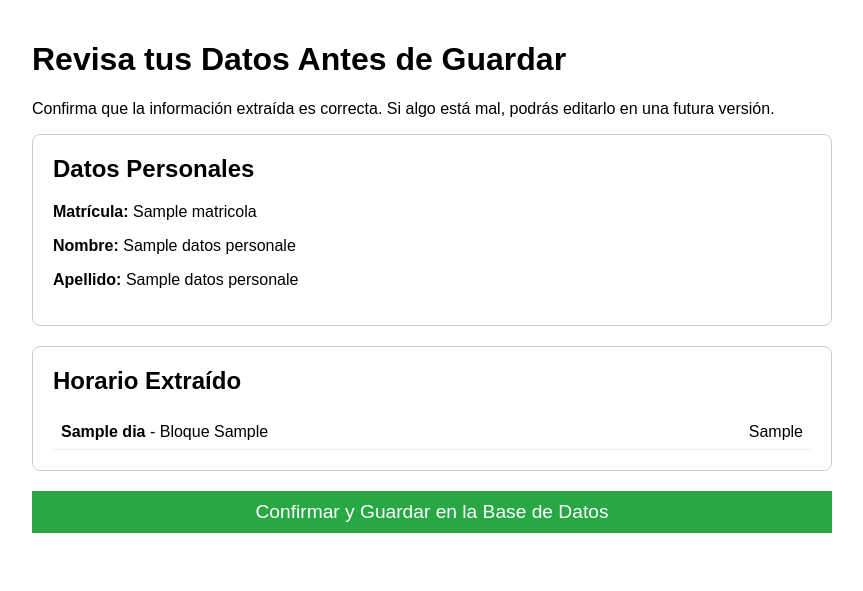
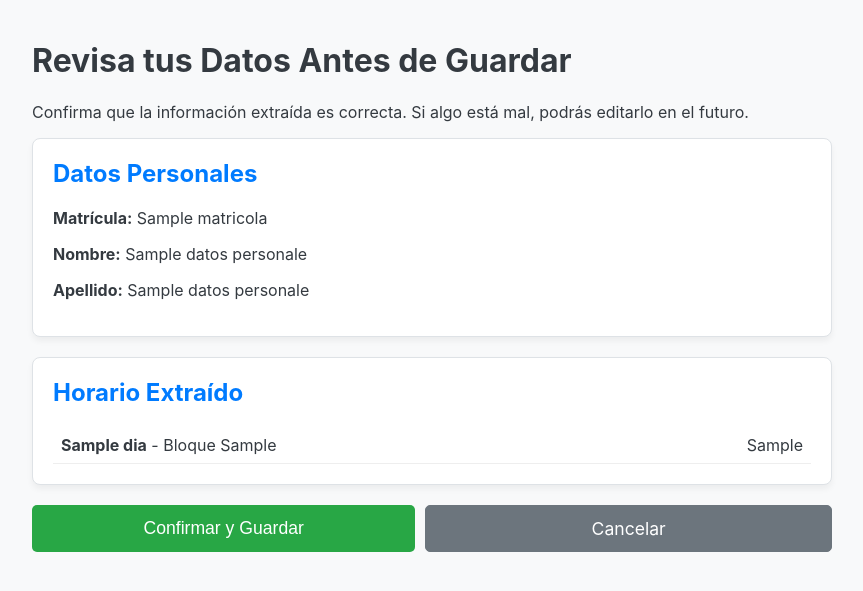
Before and after one commit to JetIAbot/PUG, a Flask app: template templates/revisar.html in a window 1280 px wide. Shown: the top 591 px of the page, without its empty margins (208-1071 px from the left). Run offline with Flask 3, Linux system fonts and the light colour scheme; the template is opened without the code that fills it: most values are stand-ins (such as "Sample title", 1, 10 or a date in 2020).

Commit message:
Integrar Celery para scraping asíncrono y mejorar seguridad
Se implementa Celery y Redis para procesar el scraping de horarios en segundo plano, delegando la extracción y guardado de datos a una tarea asíncrona definida en tasks.py. Se mejora la seguridad cargando la clave secreta de Flask desde variables de entorno. Se actualiza el README con instrucciones detalladas de instalación y uso, se añade requirements.txt con las dependencias necesarias, y se moderniza la plantilla revisar.html. El endpoint de guardado directo y la lógica de revisión quedan obsoletos, simplificando el flujo para el usuario.

```diff
--- a/app.py
+++ b/app.py
@@ -4,12 +4,19 @@ import sys
 import json
 import firebase_admin
 from firebase_admin import credentials, firestore
+import os
+from dotenv import load_dotenv
+from tasks import run_scraping_task  # Importamos la tarea de scraping
+
+# Cargar variables de entorno desde .env
+load_dotenv()
 
 # Inicializamos la aplicación Flask
 app = Flask(__name__)
-app.secret_key = 'una-clave-secreta-muy-segura' # Necesario para los mensajes flash
+# MEJORA DE SEGURIDAD: La clave secreta se carga desde variables de entorno
+app.secret_key = os.getenv('FLASK_SECRET_KEY', 'una-clave-secreta-por-defecto-solo-para-desarrollo')
 
-# Inicializamos Firebase en la app web, ya que es la que guardará los datos
+# Inicializamos Firebase en la app web
 cred = credentials.Certificate("credenciales.json")
 firebase_admin.initialize_app(cred)
 db = firestore.client()
@@ -19,11 +26,11 @@ db = firestore.client()
 @app.route('/')
 def index():
     """Página principal para el usuario/estudiante."""
-    # Simplemente muestra la página de bienvenida.
     return render_template('index.html')
 
 @app.route('/extraer-datos', methods=['POST'])
 def extraer_datos():
+    """Recibe las credenciales y encola la tarea de scraping."""
     usuario = request.form.get('usuario')
     contrasena = request.form.get('contrasena')
 
@@ -31,80 +38,13 @@ def extraer_datos():
         flash("El usuario y la contraseña son obligatorios.", "error")
         return redirect(url_for('index'))
 
-    try:
-        # Ejecutamos el script de scraping, añadiendo un manejador de errores de codificación
-        resultado_proceso = subprocess.run(
-            [sys.executable, 'main.py', '--usuario', usuario, '--contrasena', contrasena],
-            capture_output=True, text=True, check=True, encoding='utf-8', errors='replace'
-        )
-        # Parseamos la salida JSON del script
-        datos_extraidos = json.loads(resultado_proceso.stdout)
-
-        if datos_extraidos.get("error"):
-            flash(f"Error durante la extracción: {datos_extraidos['error']}", "error")
-            return redirect(url_for('index'))
-
-        if not datos_extraidos.get("datos_personales"):
-             flash("No se pudieron extraer los datos personales. Verifique las credenciales o inténtelo más tarde.", "error")
-             return redirect(url_for('index'))
-
-        if not datos_extraidos.get("horario"):
-            flash("Datos personales extraídos, pero el horario está vacío (posiblemente por vacaciones).", "info")
-
-        return render_template('revisar.html', datos=datos_extraidos)
-
-    except subprocess.CalledProcessError as e:
-        # Si el script devuelve un código de error, mostramos su salida de error si existe
-        error_output = e.stderr or e.stdout
-        flash(f"Error crítico al ejecutar el script de scraping. Detalles: {error_output}", "error")
-        return redirect(url_for('index'))
-    except json.JSONDecodeError:
-        # Este error es útil si el script falla y no imprime un JSON válido
-        flash("Error de comunicación con el script de scraping (respuesta no válida).", "error")
-        return redirect(url_for('index'))
-    except Exception as e:
-        flash(f"Ha ocurrido un error inesperado en la aplicación: {e}", "error")
-        return redirect(url_for('index'))
-
-@app.route('/guardar-horario', methods=['POST'])
-def guardar_horario():
-    """
-    Recibe los datos del formulario de revisión y los guarda en Firestore.
-    Esta función es la que finalmente escribe en la base de datos.
-    """
-    try:
-        # 1. Recuperamos los datos personales del formulario
-        matricola = request.form.get('matricola')
-        nome = request.form.get('nome')
-        cognome = request.form.get('cognome')
-
-        if not matricola:
-            flash("Error: No se encontró la matrícula. No se puede guardar.", "error")
-            return redirect(url_for('index'))
-
-        # 2. Preparamos los datos del perfil del estudiante
-        estudiante_ref = db.collection('estudiantes').document(matricola)
-        datos_perfil = {'nome': nome, 'cognome': cognome}
-
-        # Usamos .set con merge=True para crear o actualizar el perfil sin borrar otras subcolecciones
-        estudiante_ref.set(datos_perfil, merge=True)
-
-        # 3. Borramos el horario antiguo para asegurar consistencia
-        horario_antiguo_ref = estudiante_ref.collection('horario')
-        for doc in horario_antiguo_ref.stream():
-            doc.reference.delete()
-
-        # 4. (Opcional) Si hubiera un nuevo horario para guardar, aquí iría el código.
-        #    Como en este caso de prueba el horario está vacío, no hacemos nada más.
-        #    La lógica para guardar un horario con datos se añadiría aquí en el futuro.
-
-        flash(f"¡Datos de {nome} {cognome} guardados correctamente en Firestore!", "success")
-
-    except Exception as e:
-        flash(f"Ocurrió un error al guardar en la base de datos: {e}", "error")
-
+    # En vez de ejecutar el script directamente, llamamos a la tarea de Celery
+    run_scraping_task.delay(usuario, contrasena)
+    flash("¡Solicitud recibida! Tus datos se están procesando en segundo plano y se guardarán automáticamente.")
     return redirect(url_for('index'))
 
+# La ruta /guardar-horario y la página revisar.html ya no son necesarias en este flujo,
+# ya que la tarea de Celery se encarga de todo el proceso de forma automática.
 
 # --- Interfaz para el Administrador ---
 @app.route('/admin')
@@ -114,16 +54,12 @@ def admin():
 
 @app.route('/ejecutar-matchmaking', methods=['POST'])
 def ejecutar_matchmaking():
-    """
-    Endpoint que se llama desde el botón en la interfaz del admin.
-    Ejecuta el script matchmaking.py.
-    """
+    """Ejecuta el script matchmaking.py y devuelve el resultado."""
     try:
         resultado = subprocess.run(
             [sys.executable, 'matchmaking.py'],
             capture_output=True, text=True, check=True, encoding='utf-8'
         )
-        # Devolvemos el resultado como JSON para poder mostrarlo con más flexibilidad si se desea
         return jsonify(titulo="Resultado del Matchmaking", salida=resultado.stdout)
     except subprocess.CalledProcessError as e:
         error_msg = f"El script de matchmaking falló:\n{e.stderr or e.stdout}"
@@ -131,13 +67,6 @@ def ejecutar_matchmaking():
     except Exception as e:
         return jsonify(titulo="Error inesperado", salida=str(e)), 500
 
-# --- Plantilla genérica para mostrar resultados ---
-@app.route('/resultado')
-def resultado():
-    # Esta ruta es solo para la plantilla, no se accede directamente.
-    return render_template('resultado.html')
-
 
 if __name__ == '__main__':
-    # Se recomienda no usar el modo debug en producción
     app.run(host='0.0.0.0', port=5000)
--- a/templates/revisar.html
+++ b/templates/revisar.html
@@ -4,17 +4,22 @@
     <meta charset="UTF-8">
     <title>Revisar Horario</title>
     <style>
-        body { font-family: sans-serif; max-width: 800px; margin: auto; padding: 20px; }
-        .card { border: 1px solid #ccc; padding: 20px; border-radius: 8px; margin-bottom: 20px; }
-        .card h2 { margin-top: 0; }
+        body { font-family: -apple-system, BlinkMacSystemFont, "Segoe UI", Roboto, "Helvetica Neue", Arial, sans-serif; max-width: 800px; margin: auto; padding: 20px; background-color: #f8f9fa; color: #343a40; }
+        .card { border: 1px solid #dee2e6; padding: 20px; border-radius: 8px; margin-bottom: 20px; background-color: white; box-shadow: 0 4px 6px rgba(0,0,0,0.05); }
+        .card h2 { margin-top: 0; color: #007bff; }
         .horario-item { display: flex; justify-content: space-between; padding: 8px; border-bottom: 1px solid #eee; }
-        .empty { color: #888; font-style: italic; }
-        button { font-size: 1.2em; padding: 10px 20px; cursor: pointer; width: 100%; background-color: #28a745; color: white; border: none; }
+        .empty { color: #6c757d; font-style: italic; }
+        .button-container { display: flex; gap: 10px; margin-top: 20px; }
+        .button-link { font-size: 1.1em; padding: 12px 24px; cursor: pointer; width: 100%; border-radius: 5px; text-align: center; text-decoration: none; display: inline-block; }
+        .btn-primary { background-color: #28a745; color: white; border: none; }
+        .btn-primary:hover { background-color: #218838; }
+        .btn-secondary { background-color: #6c757d; color: white; border: 1px solid #6c757d; }
+        .btn-secondary:hover { background-color: #5a6268; }
     </style>
 </head>
 <body>
     <h1>Revisa tus Datos Antes de Guardar</h1>
-    <p>Confirma que la información extraída es correcta. Si algo está mal, podrás editarlo en una futura versión.</p>
+    <p>Confirma que la información extraída es correcta. Si algo está mal, podrás editarlo en el futuro.</p>
 
     <form action="/guardar-horario" method="post">
         <div class="card">
@@ -23,7 +28,6 @@
             <p><strong>Nombre:</strong> {{ datos.datos_personales.nome }}</p>
             <p><strong>Apellido:</strong> {{ datos.datos_personales.cognome }}</p>
 
-            <!-- Campos ocultos para enviar estos datos al guardar -->
             <input type="hidden" name="matricola" value="{{ datos.datos_personales.matricola }}">
             <input type="hidden" name="nome" value="{{ datos.datos_personales.nome }}">
             <input type="hidden" name="cognome" value="{{ datos.datos_personales.cognome }}">
@@ -41,17 +45,21 @@
             {% else %}
                 <p class="empty">
                     <strong>No se encontraron clases en tu horario.</strong><br>
-                    Esto es normal si la universidad aún no los ha publicado o si estás en periodo de vacaciones.
-                    Puedes guardar tus datos personales ahora, y volver a ejecutar el proceso más tarde para capturar tu horario.
+                    Esto es normal si la universidad aún no los ha publicado. Puedes guardar tus datos personales ahora y volver a intentarlo más tarde.
                 </p>
             {% endif %}
         </div>
 
-        {% if datos.horario %}
-            <button type="submit">Confirmar y Guardar en la Base de Datos</button>
-        {% else %}
-            <button type="submit">Guardar mis Datos Personales</button>
-        {% endif %}
+        <div class="button-container">
+            <button type="submit" class="button-link btn-primary">
+                {% if datos.horario %}
+                    Confirmar y Guardar
+                {% else %}
+                    Guardar mis Datos
+                {% endif %}
+            </button>
+            <a href="{{ url_for('index') }}" class="button-link btn-secondary">Cancelar</a>
+        </div>
     </form>
 </body>
 </html>
```
Also changed, not shown: requirements.txt (added, +17 -0 lines), tasks.py (added, +96 -0 lines), README.md.
